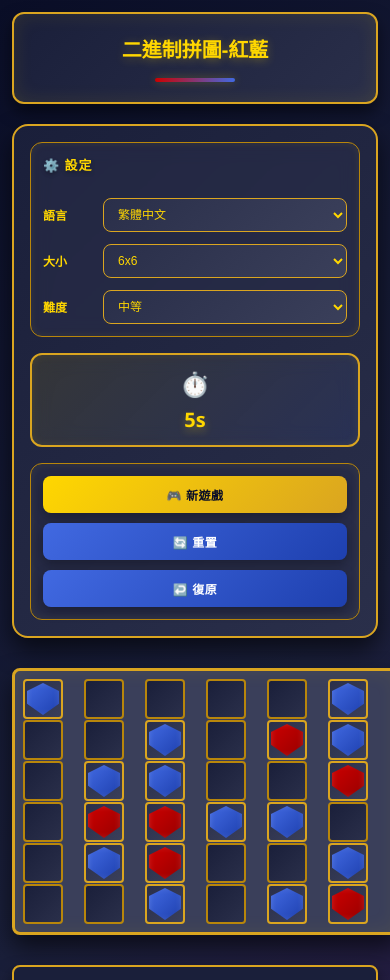
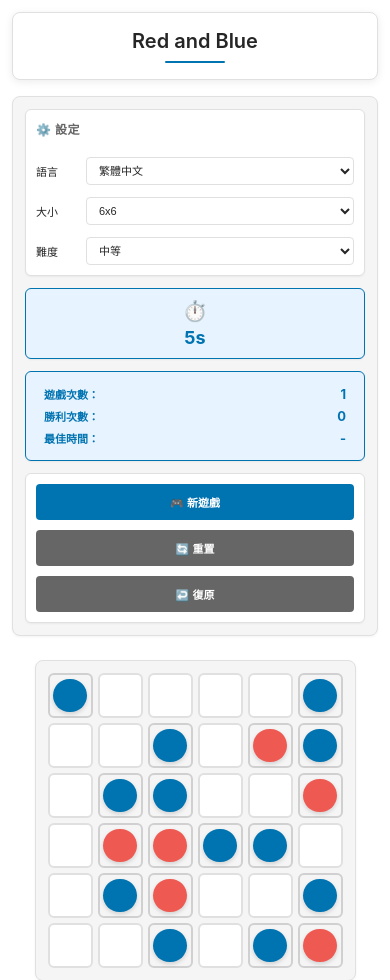
Before and after one commit to TCheng51/Red_and_Blue, a plain HTML site: page index.html in a window 390 px wide. Shown: the top 980 px of the page. Drawn offline with Linux system fonts and the light colour scheme.

Commit message:
更新樣式與結構，調整顏色變數，新增統計面板，改善用戶介面與可讀性

```diff
--- a/css/style.css
+++ b/css/style.css
@@ -1,30 +1,24 @@
 :root {
-  /* Fantasy Dark Colors */
-  --dark1: #0a0e27;
-  --dark2: #1a1f3a;
-  --dark3: #2a2f4a;
-  --dark4: #3a3f5a;
-  --dark5: #4a4f5e;
+  /* LinkedIn Tango Colors */
+  --primary-blue: #0073b1;
+  --light-blue: #e7f3ff;
+  --hover-blue: #004182;
+  --success-green: #31a24c;
+  --error-red: #e74c3c;
+  --warning-orange: #f39c12;
 
-  /* Gold/Brass Colors */
-  --gold1: #ffd700;
-  --gold2: #daa520;
-  --gold3: #b8860b;
+  /* Neutral Colors */
+  --white: #ffffff;
+  --light-gray: #f5f5f5;
+  --medium-gray: #d0d0d0;
+  --dark-gray: #666666;
+  --dark-text: #262626;
+  --border-gray: #e0e0e0;
 
-  /* Deep Blue/Purple */
-  --purple1: #6b5b95;
-  --purple2: #4a3f63;
-  --purple3: #2e1a47;
-
-  /* Crimson Red */
-  --crimson1: #cc0000;
-  --crimson2: #990000;
-  --crimson3: #660000;
-
-  /* Royal Blue */
-  --royal1: #4169e1;
-  --royal2: #1e40af;
-  --royal3: #0c2454;
+  /* Game-specific */
+  --cell-red: #ee5a52;
+  --cell-blue: #0073b1;
+  --cell-empty: #f5f5f5;
 }
 
 * {
@@ -34,34 +28,29 @@
 }
 
 body {
-  font-family: "Cantarell", "Segoe UI", Tahoma, Geneva, Verdana, sans-serif;
-  background: linear-gradient(
-    135deg,
-    var(--dark1) 0%,
-    var(--dark2) 50%,
-    var(--purple3) 100%
-  );
+  font-family: -apple-system, BlinkMacSystemFont, "Segoe UI", Roboto, "Helvetica Neue", Arial, sans-serif;
+  background: var(--white);
   min-height: 100vh;
   padding: 20px;
-  color: var(--gold1);
+  color: var(--dark-text);
 }
 
 /* Custom scrollbar styling */
 ::-webkit-scrollbar {
-  width: 12px;
+  width: 10px;
 }
 
 ::-webkit-scrollbar-track {
-  background: var(--dark2);
+  background: var(--light-gray);
 }
 
 ::-webkit-scrollbar-thumb {
-  background: var(--gold2);
-  border-radius: 6px;
+  background: var(--medium-gray);
+  border-radius: 5px;
 }
 
 ::-webkit-scrollbar-thumb:hover {
-  background: var(--gold1);
+  background: var(--primary-blue);
 }
 
 .container {
@@ -71,65 +60,59 @@ body {
 
 /* Header */
 .header {
-  background: linear-gradient(135deg, var(--dark2) 0%, var(--dark3) 100%);
-  border-radius: 12px;
-  box-shadow:
-    0 8px 16px rgba(0, 0, 0, 0.5),
-    inset 0 0 20px rgba(255, 215, 0, 0.1);
-  padding: 30px 20px;
-  margin-bottom: 30px;
+  background: var(--white);
+  border-radius: 8px;
+  box-shadow: 0 2px 8px rgba(0, 0, 0, 0.08);
+  padding: 24px 20px;
+  margin-bottom: 24px;
   text-align: center;
-  border: 2px solid var(--gold2);
+  border: 1px solid var(--border-gray);
 }
 
 .header h1 {
-  font-size: 36px;
-  font-weight: bold;
-  color: var(--gold1);
-  margin-bottom: 15px;
-  text-shadow: 0 2px 10px rgba(255, 215, 0, 0.3);
+  font-size: 32px;
+  font-weight: 600;
+  color: var(--dark-text);
+  margin-bottom: 8px;
 }
 
 .header-divider {
-  width: 96px;
-  height: 4px;
+  width: 60px;
+  height: 2px;
   margin: 0 auto;
-  border-radius: 2px;
-  background: linear-gradient(90deg, var(--crimson1) 0%, var(--royal1) 100%);
-  box-shadow: 0 0 10px rgba(255, 215, 0, 0.3);
+  border-radius: 1px;
+  background: var(--primary-blue);
 }
 
 /* Controls */
 .controls {
-  background: linear-gradient(135deg, var(--dark2) 0%, var(--dark3) 100%);
-  border-radius: 16px;
-  box-shadow: 0 12px 24px rgba(0, 0, 0, 0.6);
-  padding: 24px;
-  margin-bottom: 30px;
-  border: 2px solid var(--gold2);
+  background: var(--light-gray);
+  border-radius: 8px;
+  box-shadow: 0 1px 3px rgba(0, 0, 0, 0.05);
+  padding: 16px;
+  margin-bottom: 24px;
+  border: 1px solid var(--border-gray);
   display: grid;
-  grid-template-columns: repeat(auto-fit, minmax(220px, 1fr));
-  gap: 20px;
+  grid-template-columns: repeat(auto-fit, minmax(180px, 1fr));
+  gap: 16px;
   align-items: center;
 }
 
 .controls-panel {
-  background: rgba(42, 47, 74, 0.5);
-  border: 1px solid var(--gold3);
-  border-radius: 12px;
-  padding: 16px;
-  backdrop-filter: blur(10px);
-  box-shadow: inset 0 0 10px rgba(255, 215, 0, 0.08);
+  background: var(--white);
+  border: 1px solid var(--border-gray);
+  border-radius: 6px;
+  padding: 12px;
+  box-shadow: 0 1px 2px rgba(0, 0, 0, 0.05);
 }
 
 .panel-title {
-  font-size: 13px;
-  font-weight: 700;
-  color: var(--gold1);
+  font-size: 12px;
+  font-weight: 600;
+  color: var(--dark-gray);
   text-transform: uppercase;
-  letter-spacing: 1px;
-  margin-bottom: 12px;
-  text-shadow: 0 2px 4px rgba(0, 0, 0, 0.3);
+  letter-spacing: 0.5px;
+  margin-bottom: 8px;
 }
 
 .settings-panel {
@@ -144,13 +127,45 @@ body {
   display: flex;
   align-items: center;
   justify-content: center;
-  background: linear-gradient(
-    135deg,
-    rgba(255, 215, 0, 0.1) 0%,
-    rgba(65, 105, 225, 0.1) 100%
-  );
-  border: 2px solid var(--gold2);
-  min-height: 100px;
+  background: var(--light-blue);
+  border: 1px solid var(--primary-blue);
+  min-height: 80px;
+}
+
+.stats-panel {
+  grid-column: auto;
+  display: flex;
+  flex-direction: column;
+  gap: 8px;
+  background: var(--light-blue);
+  border: 1px solid var(--primary-blue);
+  min-height: 80px;
+}
+
+.stats-display {
+  display: flex;
+  flex-direction: column;
+  gap: 6px;
+  padding: 4px 8px;
+}
+
+.stat-item {
+  display: flex;
+  justify-content: space-between;
+  align-items: center;
+  gap: 8px;
+}
+
+.stat-label {
+  font-size: 11px;
+  font-weight: 600;
+  color: var(--primary-blue);
+}
+
+.stat-value {
+  font-size: 13px;
+  font-weight: 700;
+  color: var(--primary-blue);
 }
 
 .timer-display {
@@ -159,16 +174,15 @@ body {
 
 .timer-label {
   display: block;
-  font-size: 24px;
-  margin-bottom: 6px;
+  font-size: 20px;
+  margin-bottom: 4px;
 }
 
 .timer-value {
   display: block;
-  font-size: 32px;
+  font-size: 28px;
   font-weight: 700;
-  color: var(--gold1);
-  text-shadow: 0 4px 8px rgba(255, 215, 0, 0.3);
+  color: var(--primary-blue);
 }
 
 .actions-panel {
@@ -185,95 +199,93 @@ body {
 }
 
 .control-group label {
-  font-weight: 600;
-  color: var(--gold1);
+  font-weight: 500;
+  color: var(--dark-text);
   white-space: nowrap;
-  font-size: 13px;
-  min-width: 50px;
+  font-size: 12px;
+  min-width: 40px;
 }
 
 .control-group select {
   flex: 1;
-  padding: 10px 12px;
-  border: 1.5px solid var(--gold2);
-  border-radius: 8px;
-  background: linear-gradient(135deg, var(--dark3) 0%, var(--dark4) 100%);
-  color: var(--gold1);
+  padding: 8px 10px;
+  border: 1px solid var(--border-gray);
+  border-radius: 4px;
+  background: var(--white);
+  color: var(--dark-text);
   cursor: pointer;
-  transition: all 0.3s ease;
+  transition: all 0.2s ease;
   font-weight: 500;
-  font-size: 13px;
+  font-size: 12px;
 }
 
 .control-group select:hover {
-  box-shadow: 0 0 12px rgba(255, 215, 0, 0.3);
-  border-color: var(--gold1);
-  transform: translateY(-2px);
+  border-color: var(--primary-blue);
 }
 
 .control-group select:focus {
-  outline: none;
-  box-shadow: 0 0 0 3px rgba(255, 215, 0, 0.2);
-  border-color: var(--gold1);
+  outline: 2px solid var(--primary-blue);
+  outline-offset: 1px;
+  border-color: var(--primary-blue);
 }
 
 /* Buttons */
 .btn {
-  padding: 12px 16px;
-  font-size: 13px;
-  font-weight: 700;
+  padding: 10px 14px;
+  font-size: 12px;
+  font-weight: 600;
   border: none;
-  border-radius: 8px;
+  border-radius: 4px;
   cursor: pointer;
-  transition: all 0.3s ease;
+  transition: all 0.2s ease;
   color: white;
-  box-shadow: 0 4px 12px rgba(0, 0, 0, 0.3);
-  text-transform: uppercase;
-  letter-spacing: 0.5px;
   width: 100%;
 }
 
 .btn:hover {
-  transform: translateY(-3px);
-  box-shadow: 0 8px 16px rgba(0, 0, 0, 0.4);
+  transform: translateY(-1px);
+  box-shadow: 0 2px 6px rgba(0, 0, 0, 0.1);
 }
 
 .btn:active {
-  transform: translateY(-1px);
-  box-shadow: 0 4px 8px rgba(0, 0, 0, 0.3);
+  transform: translateY(0);
+}
+
+.btn:focus {
+  outline: 2px solid var(--primary-blue);
+  outline-offset: 1px;
 }
 
 .btn-primary {
-  background: linear-gradient(135deg, var(--gold1) 0%, var(--gold2) 100%);
-  color: var(--dark1);
-  font-weight: 800;
+  background: var(--primary-blue);
+  color: white;
 }
 
 .btn-primary:hover {
-  background: linear-gradient(135deg, var(--gold2) 0%, var(--gold3) 100%);
+  background: var(--hover-blue);
 }
 
 .btn-secondary {
-  background: linear-gradient(135deg, var(--royal1) 0%, var(--royal2) 100%);
+  background: var(--dark-gray);
   color: white;
-  font-size: 12px;
+  font-size: 11px;
 }
 
 .btn-secondary:hover {
-  background: linear-gradient(135deg, var(--royal2) 0%, var(--royal1) 100%);
+  background: #4a4a4a;
 }
 
 /* Status Message */
 .status-message {
-  margin: 20px 0;
-  padding: 16px;
+  margin: 16px 0;
+  padding: 14px;
   border-radius: 6px;
-  font-weight: 600;
-  font-size: 16px;
+  font-weight: 500;
+  font-size: 14px;
   text-align: center;
   color: white;
-  box-shadow: 0 4px 6px rgba(0, 0, 0, 0.1);
-  border: 2px solid;
+  box-shadow: 0 2px 4px rgba(0, 0, 0, 0.1);
+  border: none;
 }
 
 .status-message.hidden {
@@ -281,172 +293,169 @@ body {
 }
 
 .status-message.success {
-  background: linear-gradient(135deg, var(--gold1) 0%, var(--gold2) 100%);
-  border-color: var(--gold3);
-  color: var(--dark1);
+  background: var(--success-green);
+  color: white;
 }
 
 .status-message.warning {
-  background: linear-gradient(135deg, var(--crimson1) 0%, var(--crimson2) 100%);
-  border-color: var(--crimson3);
+  background: var(--error-red);
+  color: white;
 }
 
 /* Game Grid */
 .game-grid {
   display: grid;
-  gap: 3px;
-  padding: 16px;
-  background-color: var(--dark4);
-  border-radius: 12px;
-  border: 3px solid var(--gold2);
-  box-shadow:
-    0 12px 24px rgba(0, 0, 0, 0.6),
-    inset 0 0 20px rgba(255, 215, 0, 0.08);
-  margin: 0 auto 20px auto;
+  gap: 8px;
+  padding: 20px;
+  background-color: var(--light-gray);
+  border-radius: 8px;
+  border: 1px solid var(--border-gray);
+  box-shadow: 0 1px 3px rgba(0, 0, 0, 0.05);
+  margin: 0 auto 24px auto;
   width: fit-content;
+  /* Dynamic cell sizing based on grid size */
+  --cell-size: clamp(45px, min(8vw, 70px), 70px);
 }
 
 .cell {
-  width: 60px;
-  height: 60px;
+  width: var(--cell-size);
+  height: var(--cell-size);
   display: flex;
   align-items: center;
   justify-content: center;
-  background: linear-gradient(135deg, var(--dark2) 0%, var(--dark3) 100%);
-  border: 2px solid var(--gold3);
+  background: var(--white);
+  border: 2px solid var(--border-gray);
   cursor: pointer;
-  border-radius: 4px;
-  transition: all 0.2s ease;
+  border-radius: 6px;
+  transition: all 0.15s ease;
 }
 
 .cell:hover:not(.locked) {
-  box-shadow: 0 4px 12px rgba(255, 215, 0, 0.2);
-  transform: scale(1.05);
-  border-color: var(--gold1);
+  border-color: var(--primary-blue);
+  box-shadow: 0 2px 8px rgba(0, 115, 177, 0.15);
+}
+
+.cell:focus {
+  outline: 2px solid var(--primary-blue);
+  outline-offset: 1px;
+  z-index: 10;
 }
 
 .cell.selected {
-  box-shadow:
-    0 0 12px rgba(255, 215, 0, 0.7),
-    inset 0 0 6px rgba(255, 215, 0, 0.4);
-  border: 2px solid var(--gold1);
-  background: linear-gradient(135deg, var(--dark3) 0%, var(--dark4) 100%);
+  border-color: var(--primary-blue);
+  background: var(--light-blue);
+  box-shadow: inset 0 0 0 1px var(--primary-blue);
 }
 
 .cell.locked {
-  background: linear-gradient(135deg, var(--dark3) 0%, var(--dark4) 100%);
+  background: var(--light-gray);
   cursor: not-allowed;
-  border-color: var(--gold2);
+  border-color: var(--medium-gray);
 }
 
 .cell.violation {
-  background: linear-gradient(135deg, var(--crimson3) 0%, var(--crimson2) 100%);
-  border: 2px solid var(--crimson1);
-  box-shadow: 0 0 8px rgba(204, 0, 0, 0.4);
+  background: #ffe6e6;
+  border-color: var(--error-red);
+  box-shadow: inset 0 0 0 1px var(--error-red);
 }
 
 .cell.violation.locked {
-  background: linear-gradient(135deg, var(--crimson3) 0%, var(--crimson2) 100%);
+  background: #ffe6e6;
 }
 
 .circle {
-  width: 48px;
-  height: 48px;
+  width: calc(var(--cell-size) * 0.75);
+  height: calc(var(--cell-size) * 0.75);
   position: relative;
-  box-shadow:
-    0 3px 8px rgba(0, 0, 0, 0.5),
-    inset 0 0 6px rgba(255, 255, 255, 0.15);
-  /* Shield shape with clip-path */
-  clip-path: polygon(50% 0%, 100% 25%, 100% 65%, 50% 100%, 0% 65%, 0% 25%);
+  border-radius: 50%;
+  box-shadow: 0 2px 4px rgba(0, 0, 0, 0.15);
   display: flex;
   align-items: center;
   justify-content: center;
 }
 
 .circle.red {
-  background: linear-gradient(135deg, var(--crimson1) 0%, var(--crimson2) 100%);
+  background: var(--cell-red);
 }
 
 .circle.blue {
-  background: linear-gradient(135deg, var(--royal1) 0%, var(--royal2) 100%);
+  background: var(--cell-blue);
 }
 
 /* Rules Section */
 .rules-section {
-  background-color: var(--dark2);
-  border: 2px solid var(--gold2);
+  background-color: var(--light-gray);
+  border: 1px solid var(--border-gray);
   border-radius: 8px;
-  box-shadow: 0 8px 16px rgba(0, 0, 0, 0.5);
-  padding: 30px;
-  margin-top: 30px;
+  box-shadow: 0 1px 3px rgba(0, 0, 0, 0.05);
+  padding: 24px;
+  margin-top: 24px;
 }
 
 .rules-section h2 {
-  font-size: 24px;
-  color: var(--gold1);
+  font-size: 20px;
+  color: var(--dark-text);
   text-align: center;
-  margin-bottom: 15px;
-  text-shadow: 0 2px 10px rgba(255, 215, 0, 0.2);
+  margin-bottom: 12px;
+  font-weight: 600;
 }
 
 .rules-divider {
-  width: 64px;
-  height: 4px;
-  margin: 0 auto 30px auto;
-  border-radius: 2px;
-  background: linear-gradient(90deg, var(--crimson1) 0%, var(--royal1) 100%);
-  box-shadow: 0 0 10px rgba(255, 215, 0, 0.3);
+  width: 50px;
+  height: 2px;
+  margin: 0 auto 20px auto;
+  border-radius: 1px;
+  background: var(--primary-blue);
 }
 
 .rules-list {
   list-style: disc;
   list-style-position: inside;
-  color: var(--gold1);
-  line-height: 1.8;
-  margin-bottom: 20px;
+  color: var(--dark-text);
+  line-height: 1.7;
+  margin-bottom: 16px;
 }
 
 .rules-list li {
-  margin-bottom: 12px;
-  font-size: 15px;
+  margin-bottom: 10px;
+  font-size: 14px;
 }
 
 .rules-list strong {
-  color: var(--gold1);
+  color: var(--dark-text);
+  font-weight: 600;
 }
 
 .instructions-box {
-  background-color: var(--dark3);
-  padding: 16px;
+  background-color: var(--white);
+  padding: 12px;
   border-radius: 6px;
-  margin-top: 20px;
-  border: 1px solid var(--gold2);
+  margin-top: 16px;
+  border: 1px solid var(--border-gray);
 }
 
 .instructions-box p {
-  color: var(--gold1);
-  font-size: 14px;
+  color: var(--dark-text);
+  font-size: 13px;
   line-height: 1.6;
 }
 
 .highlight {
-  background-color: var(--crimson1);
+  background-color: var(--light-blue);
   padding: 2px 4px;
   border-radius: 3px;
   font-weight: 500;
-  color: white;
+  color: var(--primary-blue);
 }
 
 /* Hints Container */
 .hints-container {
-  margin: 15px 0;
-  padding: 16px;
-  background: linear-gradient(135deg, var(--dark3) 0%, var(--dark4) 100%);
-  border: 2px solid var(--crimson1);
+  margin: 12px 0;
+  padding: 12px;
+  background: #fff3cd;
+  border: 1px solid var(--warning-orange);
   border-radius: 6px;
-  box-shadow:
-    0 4px 6px rgba(0, 0, 0, 0.2),
-    inset 0 0 10px rgba(204, 0, 0, 0.1);
+  box-shadow: 0 1px 3px rgba(0, 0, 0, 0.05);
 }
 
 .hints-container.hidden {
@@ -460,10 +469,10 @@ body {
 }
 
 .hints-list li {
-  color: var(--gold1);
-  font-size: 14px;
-  margin-bottom: 8px;
-  padding-left: 8px;
+  color: #856404;
+  font-size: 13px;
+  margin-bottom: 6px;
+  padding-left: 6px;
   line-height: 1.5;
 }
 
@@ -475,30 +484,15 @@ body {
 @media (max-width: 768px) {
   .controls {
     grid-template-columns: 1fr;
-    gap: 16px;
-  }
-
-  .cell {
-    width: 50px;
-    height: 50px;
-  }
-
-  .circle {
-    width: 40px;
-    height: 40px;
-  }
-
-  .game-grid {
-    gap: 2px;
-    padding: 12px;
+    gap: 12px;
   }
 
   .header h1 {
-    font-size: 28px;
+    font-size: 26px;
   }
 
   .timer-value {
-    font-size: 28px;
+    font-size: 24px;
   }
 }
 
@@ -509,48 +503,33 @@ body {
 
   .controls {
     grid-template-columns: 1fr;
+    padding: 12px;
+  }
+
+  .controls-panel {
+    padding: 10px;
+  }
+
+  .timer-panel {
+    min-height: 70px;
+  }
+
+  .timer-value {
+    font-size: 20px;
+  }
+
+  .game-grid {
+    gap: 6px;
     padding: 16px;
   }
 
-  .controls-panel {
-    padding: 12px;
-  }
-
-  .timer-panel {
-    min-height: 80px;
-  }
-
-  .timer-value {
-    font-size: 24px;
-  }
-
-  .cell {
-    width: 45px;
-    height: 45px;
-  }
-
-  .circle {
-    width: 36px;
-    height: 36px;
-  }
-
-  .game-grid {
-    gap: 2px;
-    padding: 10px;
-    border-radius: 8px;
-  }
-
   .header {
-    padding: 20px 15px;
-    margin-bottom: 20px;
+    padding: 16px 12px;
+    margin-bottom: 16px;
   }
 
   .header h1 {
-    font-size: 24px;
-  }
-
-  .header-divider {
-    width: 80px;
+    font-size: 22px;
   }
 
   .rules-section {
@@ -559,33 +538,23 @@ body {
 
   .btn {
     padding: 10px 12px;
-    font-size: 12px;
+    font-size: 11px;
   }
 
   .control-group label {
-    font-size: 12px;
+    font-size: 11px;
   }
 
   .control-group select {
-    font-size: 12px;
-    padding: 8px 10px;
+    font-size: 11px;
+    padding: 6px 8px;
   }
 }
 
 @media (max-width: 400px) {
-  .cell {
-    width: 40px;
-    height: 40px;
-  }
-
-  .circle {
-    width: 32px;
-    height: 32px;
-  }
-
   .game-grid {
-    gap: 1px;
-    padding: 8px;
+    gap: 5px;
+    padding: 12px;
   }
 
   .header h1 {
@@ -593,6 +562,6 @@ body {
   }
 
   .timer-value {
-    font-size: 20px;
+    font-size: 18px;
   }
 }
--- a/index.html
+++ b/index.html
@@ -3,7 +3,7 @@
   <head>
     <meta charset="UTF-8" />
     <meta name="viewport" content="width=device-width, initial-scale=1.0" />
-    <title>二進制拼圖-紅藍</title>
+    <title>Tango - Binary Puzzle</title>
     <link rel="stylesheet" href="css/style.css" />
     <script src="js/main.js"></script>
   </head>
@@ -12,7 +12,7 @@
     <div class="container">
       <!-- Header -->
       <div class="header">
-        <h1 id="title">二進制拼圖-紅藍</h1>
+        <h1 id="title">Red and Blue</h1>
         <div class="header-divider"></div>
       </div>
 
@@ -55,6 +55,24 @@
           <div class="timer-display">
             <span class="timer-label">⏱️</span>
             <span id="timer" class="timer-value">0s</span>
+          </div>
+        </div>
+
+        <!-- Stats Panel -->
+        <div class="controls-panel stats-panel">
+          <div class="stats-display">
+            <div class="stat-item">
+              <span class="stat-label" id="stat-games-played">遊戲次數：</span>
+              <span class="stat-value" id="games-played">0</span>
+            </div>
+            <div class="stat-item">
+              <span class="stat-label" id="stat-games-won">勝利次數：</span>
+              <span class="stat-value" id="games-won">0</span>
+            </div>
+            <div class="stat-item">
+              <span class="stat-label" id="stat-best-time">最佳時間：</span>
+              <span class="stat-value" id="best-time">-</span>
+            </div>
           </div>
         </div>
 
--- a/js/main.js
+++ b/js/main.js
@@ -126,17 +126,26 @@ function formatTime(milliseconds) {
  * Load game statistics from localStorage
  */
 function loadStats() {
-  const saved = localStorage.getItem("puzzleStats");
-  return saved
-    ? JSON.parse(saved)
-    : { gamesPlayed: 0, gamesWon: 0, bestTime: null };
+  try {
+    const saved = localStorage.getItem("puzzleStats");
+    return saved
+      ? JSON.parse(saved)
+      : { gamesPlayed: 0, gamesWon: 0, bestTime: null };
+  } catch (error) {
+    console.error("Error loading stats from localStorage:", error);
+    return { gamesPlayed: 0, gamesWon: 0, bestTime: null };
+  }
 }
 
 /**
  * Save game statistics to localStorage
  */
 function saveStats(stats) {
-  localStorage.setItem("puzzleStats", JSON.stringify(stats));
+  try {
+    localStorage.setItem("puzzleStats", JSON.stringify(stats));
+  } catch (error) {
+    console.error("Error saving stats to localStorage:", error);
+  }
 }
 
 /**
@@ -151,7 +160,7 @@ function startTimer() {
     if (timerElement) {
       timerElement.textContent = `${seconds}s`;
     }
-  }, 100);
+  }, 1000);
 }
 
 /**
@@ -178,9 +187,10 @@ function undoLastMove() {
   if (gameState.moveHistory.length === 0) return;
 
   const move = gameState.moveHistory.pop();
-  const previousValue = (move.newValue - 1 + 3) % 3;
+  // Store the old value before the move was made
+  const oldValue = (move.newValue + 2) % 3; // Cycle backwards: 1->0, 2->1, 0->2
   if (gameState.initialGrid[move.r][move.c] === CELL_EMPTY) {
-    gameState.grid[move.r][move.c] = previousValue;
+    gameState.grid[move.r][move.c] = oldValue;
     updateGame();
   }
 }
@@ -595,6 +605,7 @@ function generatePuzzle() {
   gameState.stats = loadStats();
   gameState.stats.gamesPlayed++;
   saveStats(gameState.stats);
+  updateStatsDisplay();
 
   gameState.violations = {
     rows: Array(size).fill(false),
@@ -723,7 +734,7 @@ function renderGridWithoutViolations() {
   const gridElement = document.getElementById("game-grid");
   const size = gameState.size;
   gridElement.innerHTML = "";
-  gridElement.style.gridTemplateColumns = `repeat(${size}, 60px)`;
+  gridElement.style.gridTemplateColumns = `repeat(${size}, var(--cell-size))`;
 
   for (let r = 0; r < size; r++) {
     for (let c = 0; c < size; c++) {
@@ -732,9 +743,12 @@ function renderGridWithoutViolations() {
       cell.id = `cell-${r}-${c}`;
       cell.setAttribute("data-row", r);
       cell.setAttribute("data-col", c);
+      cell.setAttribute("tabindex", "0");
+      cell.setAttribute("aria-label", `Row ${r + 1}, Column ${c + 1}`);
 
       if (gameState.initialGrid[r][c] !== CELL_EMPTY) {
         cell.classList.add("locked");
+        cell.setAttribute("aria-label", `Row ${r + 1}, Column ${c + 1}, Locked`);
       }
 
       if (
@@ -750,10 +764,12 @@ function renderGridWithoutViolations() {
         const circle = document.createElement("div");
         circle.className = "circle red";
         cell.appendChild(circle);
+        cell.setAttribute("aria-label", cell.getAttribute("aria-label") + ", Red");
       } else if (cellValue === CELL_BLUE) {
         const circle = document.createElement("div");
         circle.className = "circle blue";
         cell.appendChild(circle);
+        cell.setAttribute("aria-label", cell.getAttribute("aria-label") + ", Blue");
       }
 
       cell.addEventListener("click", () => handleCellClick(r, c));
@@ -817,7 +833,7 @@ function renderGrid() {
   const gridElement = document.getElementById("game-grid");
   const size = gameState.size;
   gridElement.innerHTML = "";
-  gridElement.style.gridTemplateColumns = `repeat(${size}, 60px)`;
+  gridElement.style.gridTemplateColumns = `repeat(${size}, var(--cell-size))`;
 
   for (let r = 0; r < size; r++) {
     for (let c = 0; c < size; c++) {
@@ -826,9 +842,12 @@ function renderGrid() {
       cell.id = `cell-${r}-${c}`;
       cell.setAttribute("data-row", r);
       cell.setAttribute("data-col", c);
+      cell.setAttribute("tabindex", "0");
+      cell.setAttribute("aria-label", `Row ${r + 1}, Column ${c + 1}`);
 
       if (gameState.initialGrid[r][c] !== CELL_EMPTY) {
         cell.classList.add("locked");
+        cell.setAttribute("aria-label", `Row ${r + 1}, Column ${c + 1}, Locked`);
       }
 
       if (gameState.violations.rows[r] || gameState.violations.cols[c]) {
@@ -852,10 +871,12 @@ function renderGrid() {
         const circle = document.createElement("div");
         circle.className = "circle red";
         cell.appendChild(circle);
+        cell.setAttribute("aria-label", cell.getAttribute("aria-label") + ", Red");
       } else if (cellValue === CELL_BLUE) {
         const circle = document.createElement("div");
         circle.className = "circle blue";
         cell.appendChild(circle);
+        cell.setAttribute("aria-label", cell.getAttribute("aria-label") + ", Blue");
       }
 
       cell.addEventListener("click", () => handleCellClick(r, c));
@@ -890,6 +911,7 @@ function updateStatus() {
       gameState.stats.bestTime = formattedTime;
     }
     saveStats(gameState.stats);
+    updateStatsDisplay();
 
     const messageTemplate = t.solvedMessageWithTime || t.solvedMessage;
     const message = messageTemplate.includes("{time}")
@@ -921,6 +943,19 @@ function updateLanguageUI() {
   document.getElementById("undo-btn").textContent = t.undo;
   document.getElementById("rules-title").textContent = t.howToPlayTitle;
   document.getElementById("instructions").textContent = t.instructions;
+  document.getElementById("stat-games-played").textContent = t.gamesPlayed;
+  document.getElementById("stat-games-won").textContent = t.gamesWon;
+  document.getElementById("stat-best-time").textContent = t.bestTime;
+}
+
+/**
+ * Update stats display
+ */
+function updateStatsDisplay() {
+  const stats = gameState.stats;
+  document.getElementById("games-played").textContent = stats.gamesPlayed;
+  document.getElementById("games-won").textContent = stats.gamesWon;
+  document.getElementById("best-time").textContent = stats.bestTime ? `${stats.bestTime}s` : "-";
 }
 
 /**
@@ -1006,6 +1041,8 @@ function setupEventListeners() {
  */
 function initGame() {
   setupEventListeners();
+  gameState.stats = loadStats();
+  updateStatsDisplay();
   generatePuzzle();
 }
 
```
